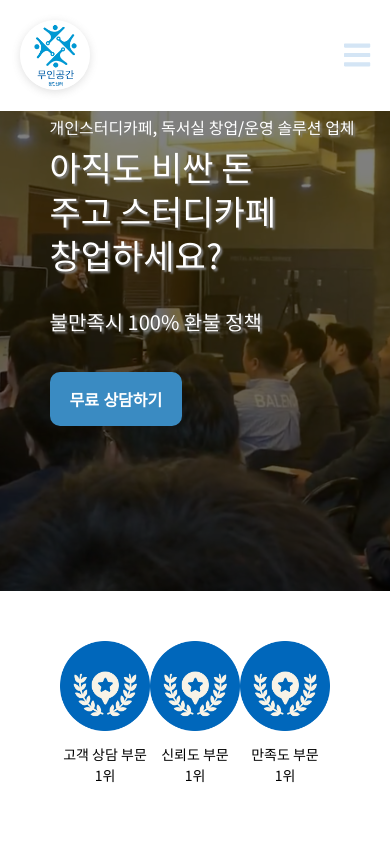
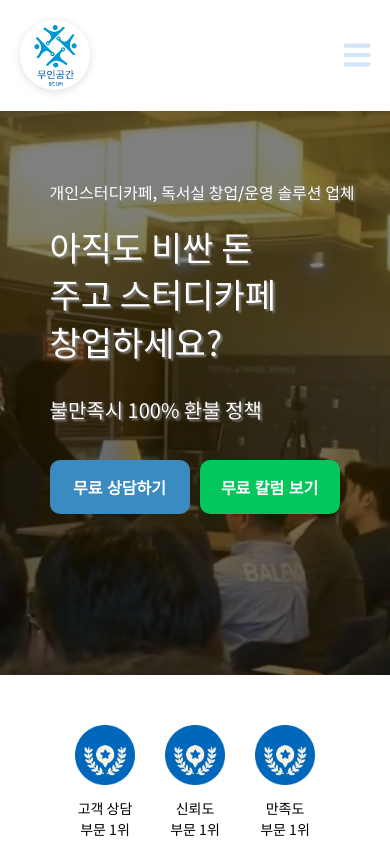
Before and after one commit to yoojat/USIC, a Next.js app: page / in a window 390 px wide. Shown: the top 844 px of the page. Built offline with nearby package versions, Linux system fonts and the light colour scheme.

Commit message:
모바일 반응형 디자인 수정, 블로그 링크 추가, 텍스트 간격 수정

```diff
--- a/components/ContentLayout.tsx
+++ b/components/ContentLayout.tsx
@@ -1,6 +1,15 @@
 import { Dispatch, SetStateAction } from 'react';
 import styled from 'styled-components';
+import { media } from 'styles/theme';
 import HeadSection from '../components/HeadSection';
+
+const HeadSectionContainer = styled.div<{ isMain?: boolean }>`
+  height: ${(props) => (props.isMain ? '70vh' : 'inherit')};
+  ${media.mobile} {
+    height: ${(props) => (props.isMain ? '80vh' : 'inherit')};
+  }
+  background-color: rgb(250, 250, 250);
+`;
 
 const ContentWrapper = styled.div<{ isMain?: boolean }>`
   /* position: absolute; */
@@ -37,12 +46,7 @@ const ContentLayout = ({
   setNowSubPage,
 }: IProps) => {
   return (
-    <div
-      style={{
-        backgroundColor: 'rgb(250, 250, 250)',
-        height: isMain ? '70vh' : 'inherit',
-      }}
-    >
+    <HeadSectionContainer isMain={isMain}>
       <HeadSection
         title={title}
         isMain={isMain}
@@ -53,7 +57,7 @@ const ContentLayout = ({
         setNowSubPage={setNowSubPage}
       />
       <ContentWrapper isMain={isMain}>{children}</ContentWrapper>
-    </div>
+    </HeadSectionContainer>
   );
 };
 
--- a/components/HeadSection.tsx
+++ b/components/HeadSection.tsx
@@ -8,6 +8,9 @@ const BannerContainer = styled.div<{ isMain?: boolean }>`
   position: absolute;
   width: 100%;
   height: ${(props) => (props.isMain ? '70vh' : '430px')};
+  ${media.mobile} {
+    height: ${(props) => (props.isMain ? '80vh' : '430px')};
+  }
   overflow: hidden;
 `;
 
@@ -17,7 +20,7 @@ const BannerImageContainer = styled.div<{
 }>`
   ${(props) =>
     !props.isMain
-      ? `  @keyframes background_move {
+      ? `@keyframes background_move {
     0% {
       background-position: center;
     }
@@ -31,7 +34,7 @@ const BannerImageContainer = styled.div<{
   animation-duration: 60s;
   animation-name: background_move;
   animation-iteration-count: infinite;`
-      : ``};
+      : ''};
 
   position: relative;
   width: 100%;
@@ -55,6 +58,9 @@ const BannerImageContainer = styled.div<{
   background-position: 72% 75%;
 
   ${(props) => props.isMain && `height: 70vh;`}
+  ${media.mobile} {
+    ${(props) => props.isMain && `height: 100vh;`}
+  }
 `;
 
 const HeadTitle = styled.h3`
@@ -90,7 +96,7 @@ const MainTitleContainer = styled.div`
     left: 10%;
   }
   ${media.mobile} {
-    top: 15%;
+    top: 18%;
     left: 5%;
   }
   position: absolute;
@@ -102,7 +108,8 @@ const TopDescription = styled.div`
   color: white;
   font-size: 16px;
   font-weight: 500;
-  padding-bottom: 10px;
+  padding-bottom: 20px;
+  line-height: 1.3;
 `;
 
 const BottomDescription = styled.div`
@@ -125,7 +132,7 @@ const BigHeadTitle = styled.h1`
   font-size: 34px;
   font-weight: 400;
   color: white;
-  line-height: 1.3;
+  line-height: 1.4;
   width: 100%;
 `;
 
@@ -160,8 +167,11 @@ const SubMenuItem = styled.div<{ isNowPage?: boolean }>`
   margin-top: 10px;
 `;
 
-const FreeConsultingButton = styled.button`
-  background-color: ${(props) => props.theme.color.mainBlue};
+const FreeConsultingButtonContainer = styled.div``;
+
+const FreeConsultingButton = styled.button<{ backgroundColor?: string }>`
+  background-color: ${(props) =>
+    props.backgroundColor || props.theme.color.mainBlue};
   color: white;
   padding: 15px 20px;
   margin-top: 35px;
@@ -171,6 +181,8 @@ const FreeConsultingButton = styled.button`
   &:hover {
     background-color: ${(props) => props.theme.color.aBlue};
   }
+  margin-right: 10px;
+  width: 140px;
 `;
 
 interface IProps {
@@ -269,11 +281,22 @@ export default function HeadSection({
                   <BottomDescription>
                     <p>불만족시 100% 환불 정책</p>
                   </BottomDescription>
-                  <Link href='https://forms.gle/mS2THJcdm1ciJNtR9'>
-                    <a target='_blank'>
-                      <FreeConsultingButton>무료 상담하기</FreeConsultingButton>
-                    </a>
-                  </Link>
+                  <FreeConsultingButtonContainer>
+                    <Link href='https://forms.gle/mS2THJcdm1ciJNtR9'>
+                      <a target='_blank'>
+                        <FreeConsultingButton>
+                          무료 상담하기
+                        </FreeConsultingButton>
+                      </a>
+                    </Link>
+                    <Link href='https://blog.naver.com/creplay3'>
+                      <a target='_blank'>
+                        <FreeConsultingButton backgroundColor={'#03c75a'}>
+                          무료 칼럼 보기
+                        </FreeConsultingButton>
+                      </a>
+                    </Link>
+                  </FreeConsultingButtonContainer>
                 </MainTitleContainer>
               </>
             ) : (
--- a/pages/index.tsx
+++ b/pages/index.tsx
@@ -1,6 +1,7 @@
 import type { NextPage } from 'next';
 import Image from 'next/image';
 import styled from 'styled-components';
+import { media } from 'styles/theme';
 import ContentLayout from '../components/ContentLayout';
 
 const KakaoDisplay = styled.div`
@@ -27,8 +28,17 @@ const ProudOfMyselfContainer = styled.div`
 `;
 const ProudOfMyselfItem = styled.div`
   width: 250px;
+  ${media.mobile} {
+    display: flex;
+    justify-content: center;
+    align-items: center;
+  }
 `;
-const ProudOfMyselfIcon = styled.div``;
+const ProudOfMyselfIcon = styled.div`
+  ${media.mobile} {
+    width: 60px;
+  }
+`;
 const ProudOfMyselfTitle = styled.div`
   font-size: 14px;
   padding-top: 10px;
@@ -38,11 +48,17 @@ const KakaoDisplayTitle = styled.h1`
   font-size: 45px;
   font-weight: 600;
   margin-bottom: 80px;
+  ${media.mobile} {
+    font-size: 32px;
+  }
 `;
 const KakaoDisplayTitle2 = styled.h2`
   font-size: 30px;
   font-weight: 500;
   margin-bottom: 100px;
+  ${media.mobile} {
+    font-size: 26px;
+  }
 `;
 const KakaoDisplayTitle3 = styled.h3`
   font-size: 16px;
```
